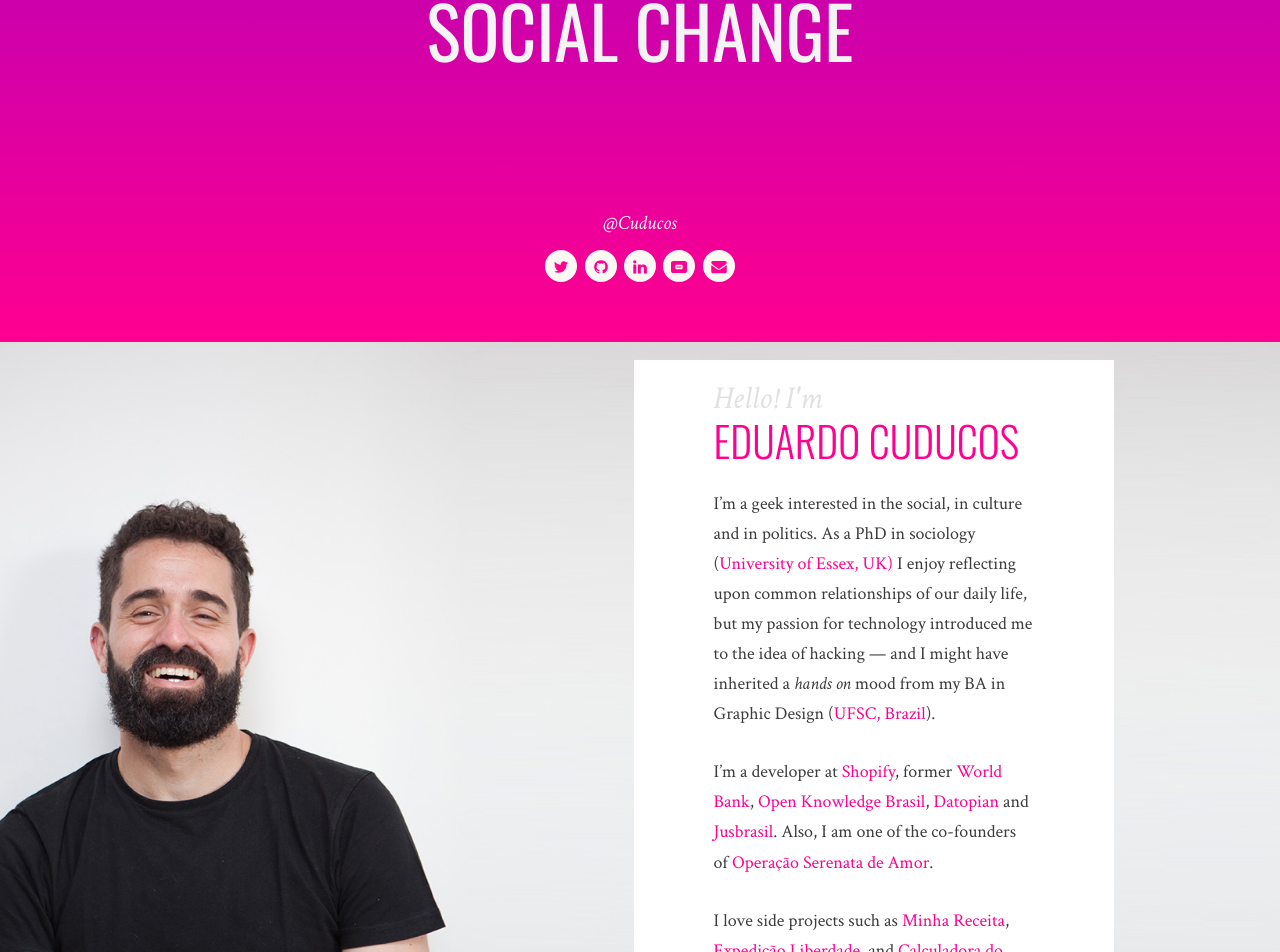
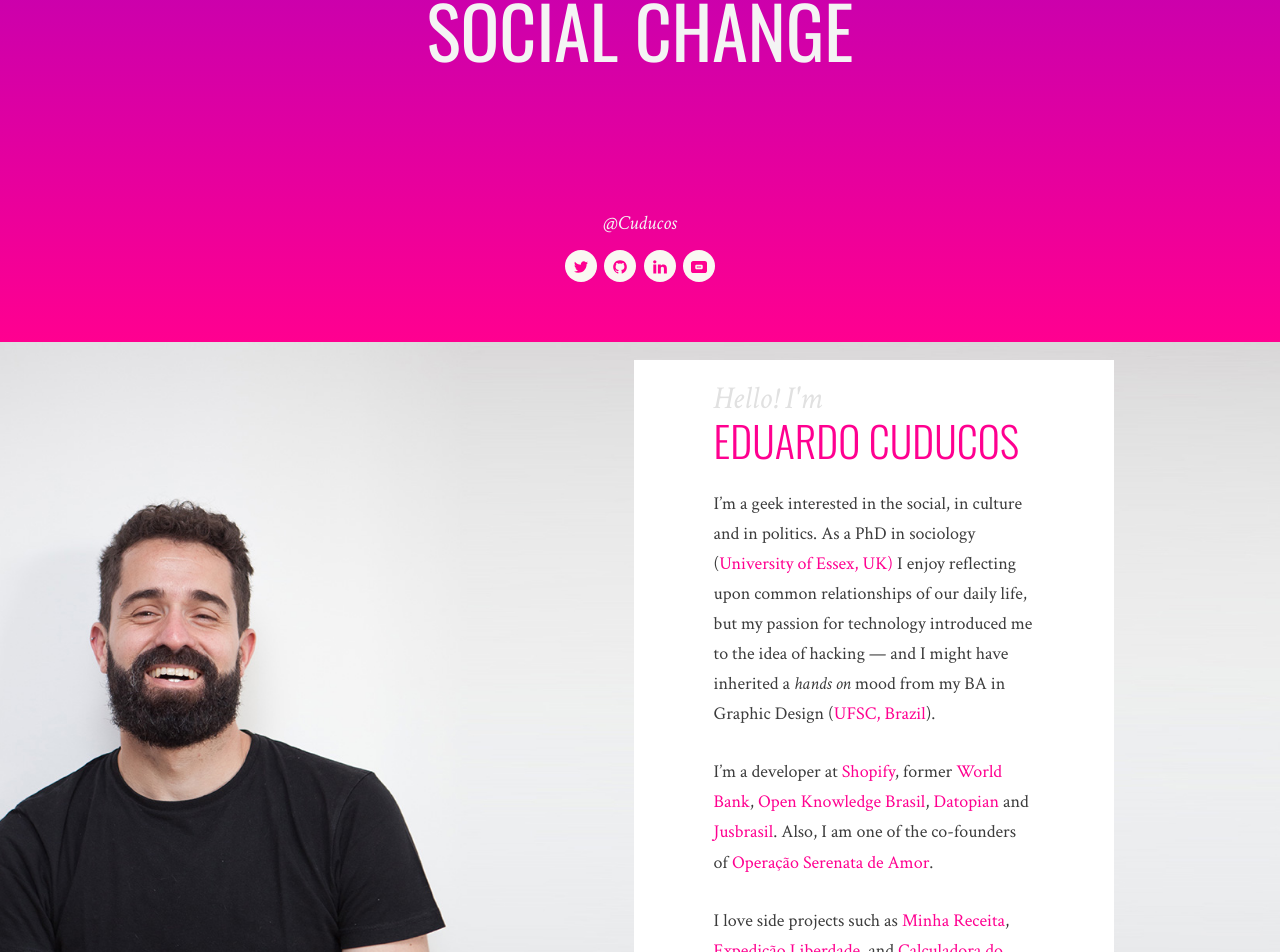
Before and after one commit to cuducos/cuducos.me, a Jekyll site: the page built from index.md, in a window 1280 px wide. Shown: the part 340-1292 px from the top of the page. Built offline with Jekyll 4.4.1, drawn with Linux system fonts in a browser that asks for light colours; nearby versions of some CDN libraries; a style sheet for code colours, icons or effects is not loaded; some of the changed text lies outside the part shown.

Commit message:
Hides the contact form
(hotfix until we have a way to make it work)

```diff
--- a/_includes/footer.html
+++ b/_includes/footer.html
@@ -4,7 +4,13 @@
     <h4>Get in<span class="titles">Touch</span></h4>
   </div>
 
-  <form class="contact" action="" method="POST">
+  <p itemscope="" itemtype="http://schema.org/ContactPoint" itemprop="contactPoint">
+    <a id="hello" href="mailto:c%75duc%6F%73@gmail.com" title="E-mail">
+      {% include svg/email.svg %}
+    </a>
+  </p>
+
+  <!--form class="contact" action="" method="POST">
     <div>
       <label for="name">Name</label>
       <input type="text" id="name" placeholder="Your name"/>
@@ -19,7 +25,7 @@
     </div>
 
     <button class="white" type="submit">Send</button>
-  </form>
+  </form-->
 
   <footer>
     <a rel="license" href="https://creativecommons.org/licenses/by-sa/4.0/">
--- a/_includes/social.html
+++ b/_includes/social.html
@@ -22,10 +22,5 @@
         {% include svg/speakerdeck.svg %}
       </a>
     </li>
-    <li>
-      <a id="hello" href="mailto:c%75duc%6F%73@gmail.com" title="E-mail">
-        {% include svg/email.svg %}
-      </a>
-    </li>
   </ul>
 </nav>
--- a/assets/css/index.css
+++ b/assets/css/index.css
@@ -480,6 +480,11 @@
     margin-top: 25px;
 }
 
+a#hello {
+    display: block;
+    margin: 2rem 0;
+}
+
 form textarea {
     resize: none;
     width: 480px;
```
